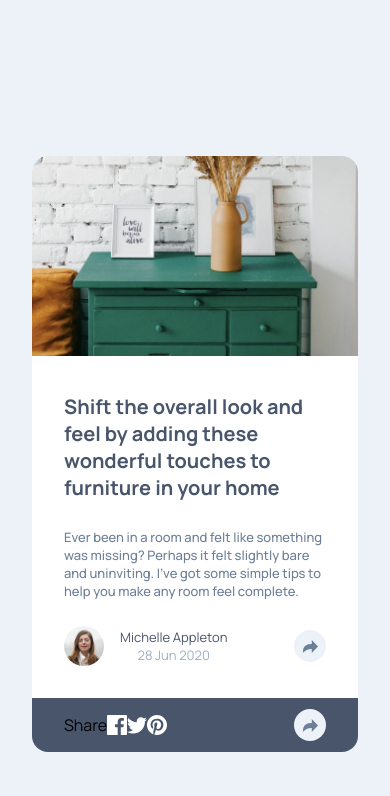
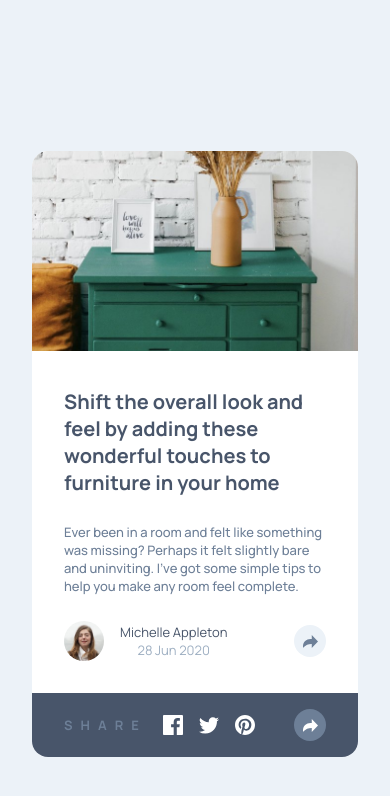
Before and after one commit to STS2102/Frontend-Mentor-Article-Preview, a plain HTML site: page index.html in a window 390 px wide. Drawn offline with Linux system fonts and the light colour scheme.

Commit message:
HTML, CSS and JS Updates: HTML and CSS styling for mobile-first deisgn complete. JavaScript started for showing/hiding the author and share banners based on click status.

```diff
--- a/index.html
+++ b/index.html
@@ -36,19 +36,19 @@
       <p class="Author">Michelle Appleton</p>
       <p class="Date">28 Jun 2020</p>
       </div>
-      <div class="Share-img-box">
-      <img src="./images/icon-share.svg" alt="Share button icon">
+      <div class="Share-img-box1">
+      <img class="B1" src="./images/icon-share.svg" alt="Share button icon">
       </div>
       </div>
       </div>
 
       <div class="Share-Banner">
-      <p class="Share-Badge">Share</p>
+      <p class="Share-Badge">SHARE</p>
       <img src="./images/icon-facebook.svg" alt="Facebook logo">
       <img src="./images/icon-twitter.svg" alt="Twitter logo">
       <img src="./images/icon-pinterest.svg" alt="Pinterest logo">
-      <div class="Share-img-box">
-      <img src="./images/icon-share.svg" alt="Share button icon">
+      <div class="Share-img-box2">
+      <img class="B2" src="./images/icon-share.svg" alt="Share button icon">
       </div>
       </div>
   </main>
--- a/index.js
+++ b/index.js
@@ -0,0 +1,2 @@
+let sharePointer = document.getElementsByClassName("Share-Banner");
+let identityPonter = document.getElementsByClassName("Identity-Banner");
--- a/styles/style.css
+++ b/styles/style.css
@@ -110,9 +110,11 @@ main{
     align-items: center;
     background-color: var(--V-Dark-Gray-Blue);
     padding: 0rem 2rem 0rem 2rem;
+    gap: 1rem;
+    min-height: 4rem;
 
 }
-.Share-img-box {
+.Share-img-box1 {
     display: flex;
     min-width: 2rem;
     min-height: 2rem;
@@ -124,3 +126,27 @@ main{
     justify-content: center;
     margin-left: auto;
 }
+
+.Share-img-box2 {
+    display: flex;
+    min-width: 2rem;
+    min-height: 2rem;
+    width: 2rem;
+    height: 2rem;
+    border-radius: 50%;
+    background-color: var(--Desat-Dark-Blue);
+    align-items: center;
+    justify-content: center;
+    margin-left: auto;
+}
+
+.Share-Badge {
+    color: var(--Desat-Dark-Blue);
+    font-size: 0.8125rem;
+    font-weight: 700;
+    letter-spacing: 0.5rem;
+}
+
+.B2 {
+    filter: brightness(0) invert(1);
+}
```
